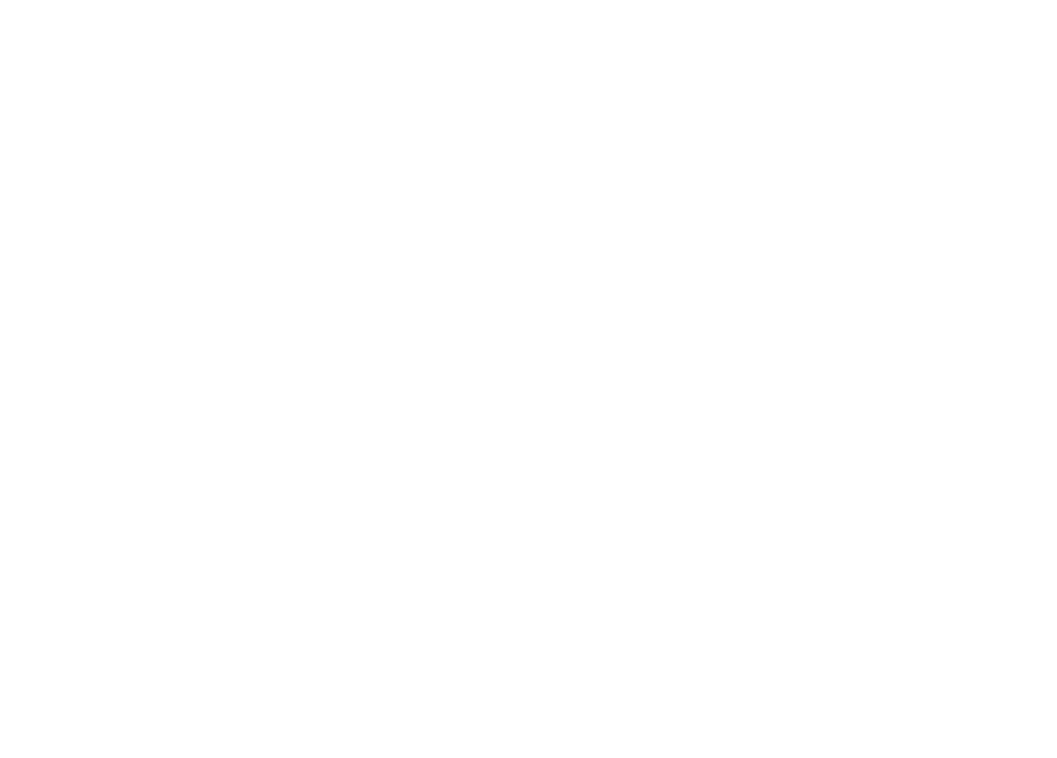
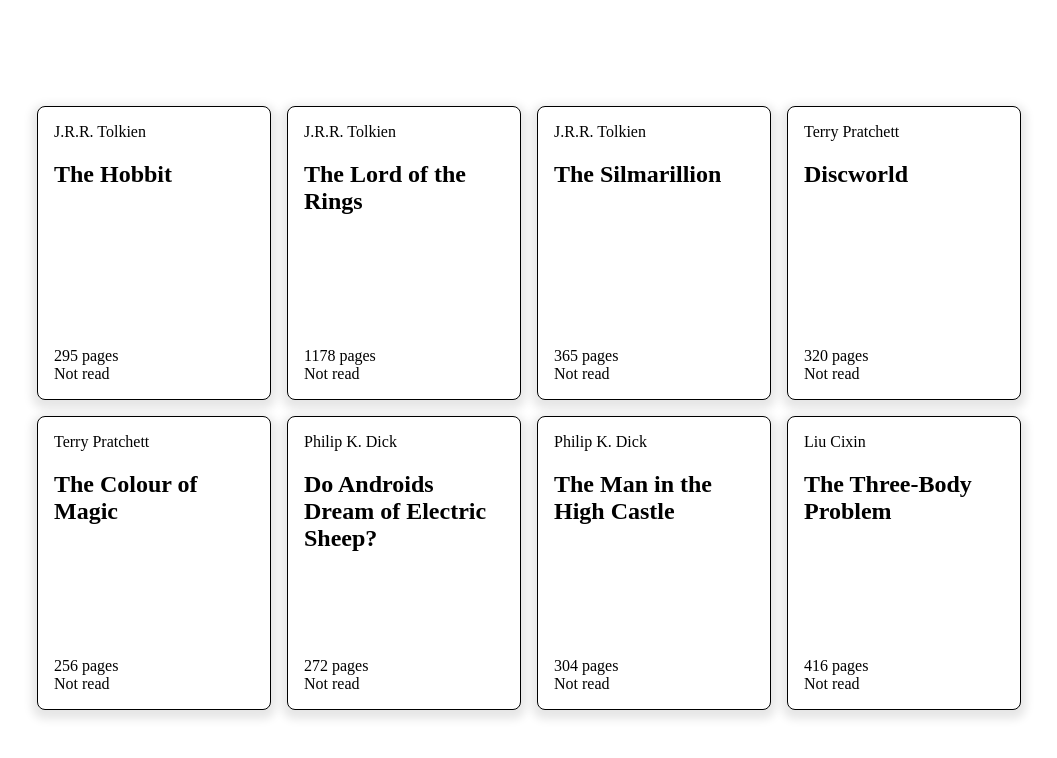
Before and after one commit to fed26sto-fundamentals/library-mbaytas, a plain HTML site: page index.html in a window 1280 px wide. Shown: the whole page, without its empty margins (111-1168 px from the left). Drawn offline with Linux system fonts and the light colour scheme.

Commit message:
build library

```diff
--- a/index.html
+++ b/index.html
@@ -4,6 +4,14 @@
         <meta charset="UTF-8">
         <meta name="viewport" content="width=device-width, initial-scale=1.0">
         <title>LIBRARY</title>
+
+        <link rel="stylesheet" href="style.css">
     </head>
-    <body></body>
+    <body>
+        <div class="pageContainer">
+            <div class="books"></div>
+        </div>
+
+        <script src="script.js"></script>
+    </body>
 </html>
--- a/script.js
+++ b/script.js
@@ -0,0 +1,91 @@
+const myLibrary = [];
+
+function Book(title, author, pages, read) {
+  this.title = title;
+  this.author = author;
+  this.pages = pages;
+  this.read = read;
+
+  this.info = function () {
+    return `${title} by ${author}, ${pages} pages, ${
+      read ? "read" : "not read yet"
+    }`;
+  };
+}
+
+function addBookToLibrary(book) {
+  myLibrary.push(book);
+}
+
+function displayBooks() {
+  const books = document.querySelector(".books");
+  books.innerHTML = "";
+  myLibrary.forEach((book) => {
+    books.innerHTML += `<div class="book">
+    <p class="author">${book.author}</p>
+    <h2 class="title">${book.title}</h2>
+    <p class="pages">${book.pages} pages</p>
+    <p class="read">${book.read ? "Read" : "Not read"}</p>
+    </div>`;
+  });
+}
+
+function seedLibrary() {
+  const books = [
+    {
+      title: "The Hobbit",
+      author: "J.R.R. Tolkien",
+      pages: 295,
+      read: false,
+    },
+    {
+      title: "The Lord of the Rings",
+      author: "J.R.R. Tolkien",
+      pages: 1178,
+      read: false,
+    },
+    {
+      title: "The Silmarillion",
+      author: "J.R.R. Tolkien",
+      pages: 365,
+      read: false,
+    },
+    {
+      title: "Discworld",
+      author: "Terry Pratchett",
+      pages: 320,
+      read: false,
+    },
+    {
+      title: "The Colour of Magic",
+      author: "Terry Pratchett",
+      pages: 256,
+      read: false,
+    },
+    {
+      title: "Do Androids Dream of Electric Sheep? ",
+      author: "Philip K. Dick",
+      pages: 272,
+      read: false,
+    },
+    {
+      title: "The Man in the High Castle",
+      author: "Philip K. Dick",
+      pages: 304,
+      read: false,
+    },
+    {
+      title: "The Three-Body Problem",
+      author: "Liu Cixin",
+      pages: 416,
+      read: false,
+    },
+  ];
+
+  books.forEach((book) => {
+    addBookToLibrary(new Book(book.title, book.author, book.pages, book.read));
+  });
+}
+
+seedLibrary();
+displayBooks();
--- a/style.css
+++ b/style.css
@@ -0,0 +1,33 @@
+.pageContainer {
+    display: flex;
+    justify-content: center;
+    align-items: center;
+    min-height: 100vh;
+}
+
+.books {
+    display: flex;
+    justify-content: center;
+    flex-wrap: wrap;
+    gap: 1rem;
+    max-width: 1200px;
+}
+
+.book {
+    background-color: #fff;
+    display: flex;
+    flex-direction: column;
+    border: 1px solid #000;
+    padding: 1rem;
+    border-radius: 0.5rem;
+    width: 200px;
+    height: 260px;
+    p {
+        margin: 0;
+    }
+    box-shadow: 0 4px 10px 5px rgba(0, 0, 0, 0.1);
+
+    .pages {
+        margin-top: auto;
+    }
+}
```
